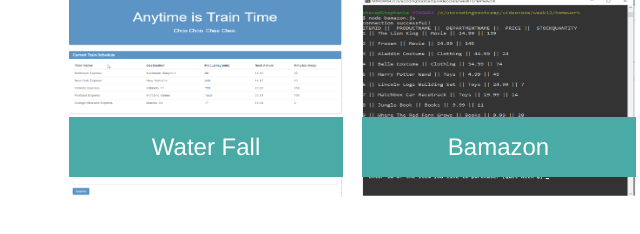
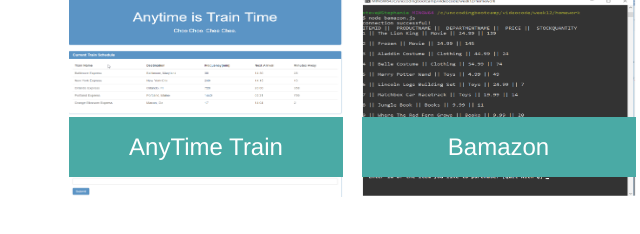
Before and after one commit to splawrie/UpdatedPortfolioPage, a plain HTML site: page portfolio.html in a window 1280 px wide. Shown: the part 385-619 px from the top of the page, 91-731 px from the left. Drawn offline with nearby package versions, Linux system fonts and the light colour scheme.

Commit message:
Fixed caption on AnyTime Train

```diff
--- a/portfolio.html
+++ b/portfolio.html
@@ -95,7 +95,7 @@
 				<div class="picture">
 					<img src="assets/images/AnyTimeTrain.png" class="auth-image" alt="AnyTimeTrain" height="200px" width="200px">
 
-					<a href:"https://github.com/splawrie/AnyTimeTrain"><h3>Water Fall</h3></a>
+					<a href:"https://github.com/splawrie/AnyTimeTrain"><h3>AnyTime Train</h3></a>
 				</div>
 				<br>
 				<br>
```
